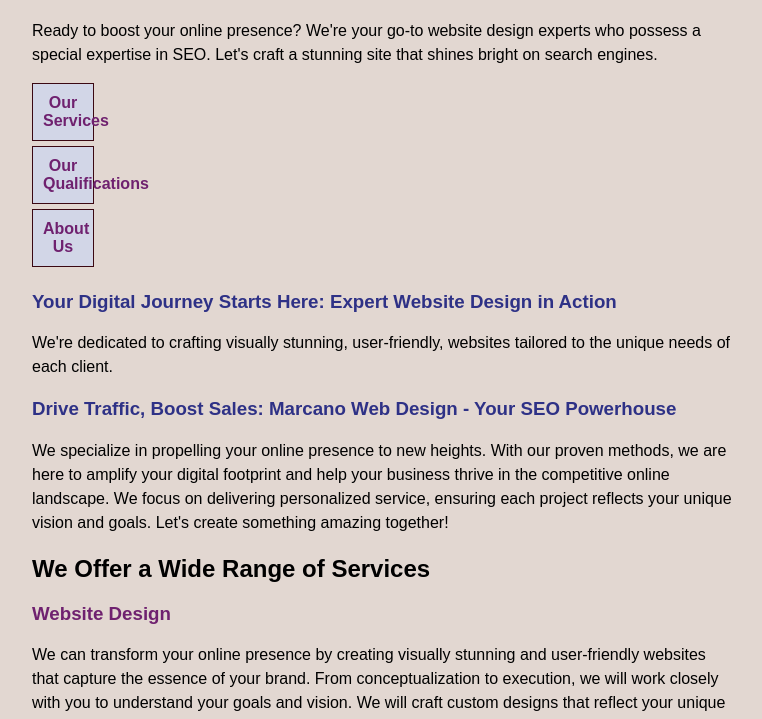
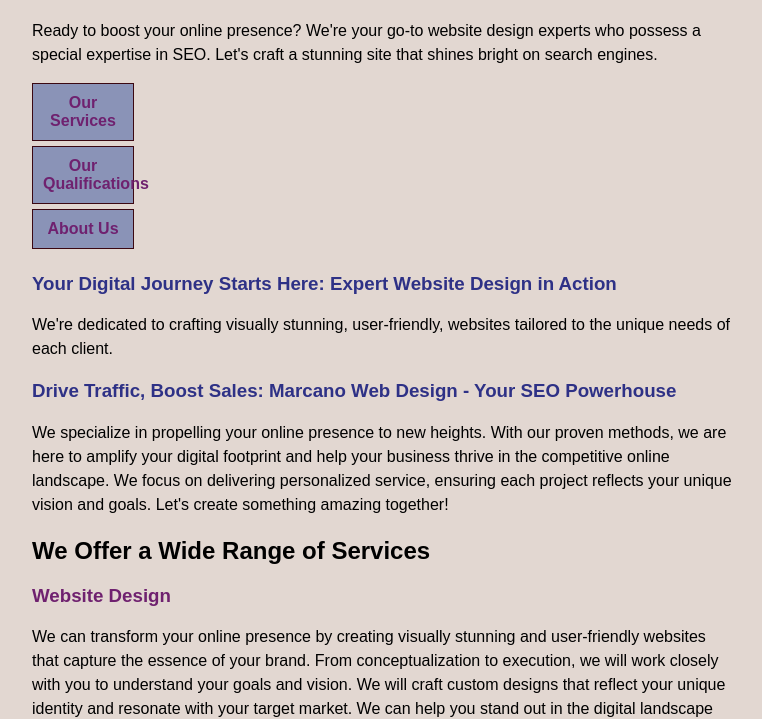
Before and after one commit to ashleymarcano/marcanowebdesign, a plain HTML site: page index.html in a window 1280 px wide. Shown: the part 61-780 px from the top of the page, without its empty margins (258-1020 px from the left). Drawn offline with Linux system fonts and the light colour scheme.

```diff
--- a/style.css
+++ b/style.css
@@ -30,8 +30,8 @@
 }
 nav ul li a {
     display: inline-block;
-    max-width: 40px;
-    background-color:rgb(210, 214, 231);
+    width: 80px;
+    background-color:rgb(138, 147, 183);
     color: rgb(111, 33, 111);
     font-weight: bold;
     padding: 10px;
```
